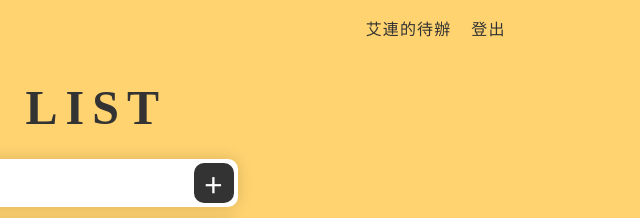
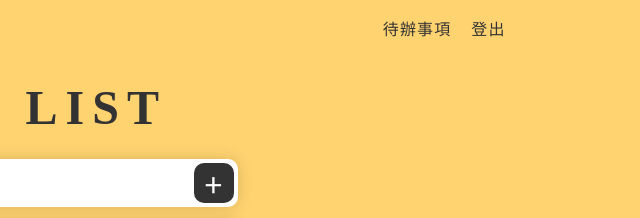
Before and after one commit to aijoyzuo/todolist, a website built with webpack: page todolist.html in a window 1280 px wide. Shown: the top 218 px of the page, 640-1280 px from the left. Built offline with nearby package versions, Linux system fonts and the light colour scheme; a web font is replaced by a local one.

Commit message:
Update todolist.html 修改暱稱

```diff
--- a/todolist.html
+++ b/todolist.html
@@ -26,7 +26,7 @@
 <body>
   <div class="todoheader">
     <div class="loginnickname">
-      <div>艾連的待辦</div>
+      <div id="nicknameDisplay"> 待辦事項</div>
     </div>
     <div>
       <a href="#" class="logout">登出</a>
```
